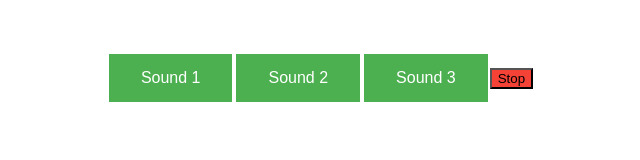
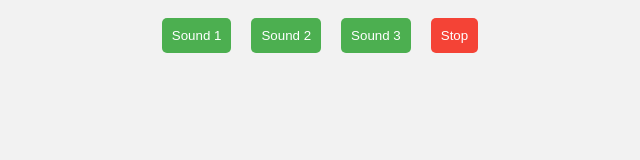
Before and after one commit to acciojob/Soundbar-ArunKumar023, a website: page main.html in a window 1280 px wide. Shown: the whole page, without its empty margins (320-960 px from the left). Drawn offline with Linux system fonts and the light colour scheme.

Commit message:
created a submission

```diff
--- a/main.html
+++ b/main.html
@@ -10,12 +10,13 @@
 	<!-- the entire body must be written by student -->
     <script type="text/javascript" src="./script.js">
 </script>
-<div id="buttons">
-      <button class="btn" onclick="playSound('sound1.mp3')">Sound 1</button>
-      <button class="btn" onclick="playSound('sound2.mp3')">Sound 2</button>
-      <button class="btn" onclick="playSound('sound3.mp3')">Sound 3</button>
-      <button class="stop" onclick="stopSound()">Stop</button>
-    </div>
+
+	<div id="buttons">
+		<button class="btn" onclick="playSound('sound1.mp3')">Sound 1</button>
+		<button class="btn" onclick="playSound('sound2.mp3')">Sound 2</button>
+		<button class="btn" onclick="playSound('sound3.mp3')">Sound 3</button>
+		<button class="btn stop" onclick="stopAllSounds()">Stop</button>
+	</div>
 </body>
 
 </html>
--- a/script.js
+++ b/script.js
@@ -1,20 +1,14 @@
 //your JS code here. If required.
-var audio = null;
 
-function playSound(soundFile) {
-  if(audio != null) {
-    audio.pause();
-    audio.currentTime = 0;
-  }
-
-  audio = new Audio("sounds/" + soundFile);
-  audio.play();
+function playSound(filename) {
+	var audio = new Audio('sounds/' + filename);
+	audio.play();
 }
 
-function stopSound() {
-  if(audio != null) {
-    audio.pause();
-    audio.currentTime = 0;
-    audio = null;
-  }
+function stopAllSounds() {
+	var sounds = document.getElementsByTagName('audio');
+	for (var i = 0; i < sounds.length; i++) {
+		sounds[i].pause();
+		sounds[i].currentTime = 0;
+	}
 }
--- a/styles.css
+++ b/styles.css
@@ -1,24 +1,38 @@
-/*  your css code here. If applicable */
+body {
+	font-family: Arial, sans-serif;
+	background-color: #f2f2f2;
+}
+
+h1 {
+	text-align: center;
+	color: #333;
+}
+
 #buttons {
 	display: flex;
+	flex-wrap: wrap;
 	justify-content: center;
-  align-items: center;
-  margin-top: 50px;
 }
 
 .btn {
+	margin: 10px;
+	padding: 10px;
 	background-color: #4CAF50;
+	color: white;
 	border: none;
-  color: white;
-  padding: 15px 32px;
-  text-align: center;
-  text-decoration: none;
-  display: inline-block;
-  font-size: 16px;
-  margin: 4px 2px;
+	border-radius: 5px;
 	cursor: pointer;
+	transition: background-color 0.3s;
+}
+
+.btn:hover {
+	background-color: #3e8e41;
 }
 
 .stop {
 	background-color: #f44336;
 }
+
+.stop:hover {
+	background-color: #da190b;
+}
```
Lines whose indentation alone changed are shown as unchanged.
